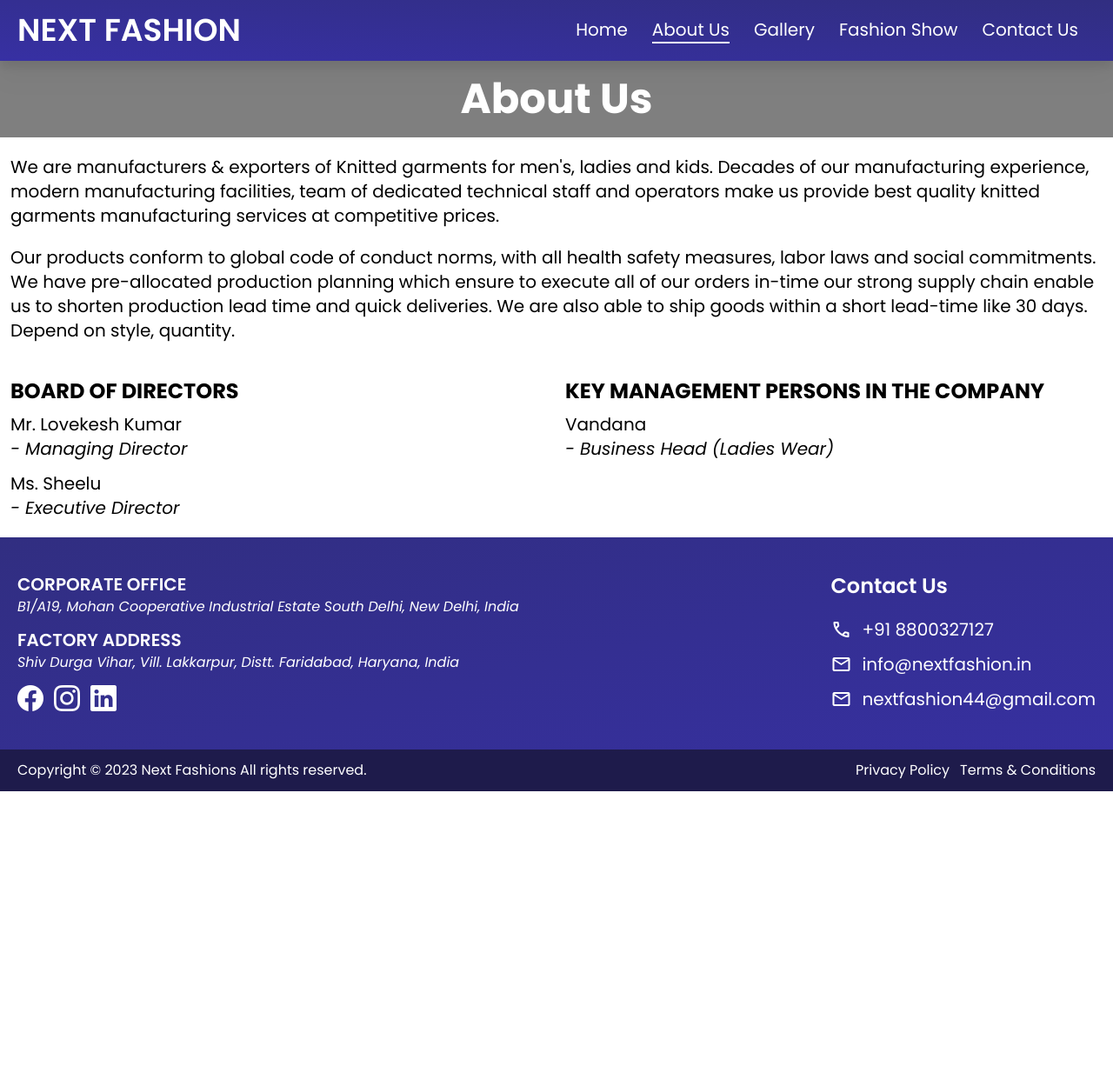
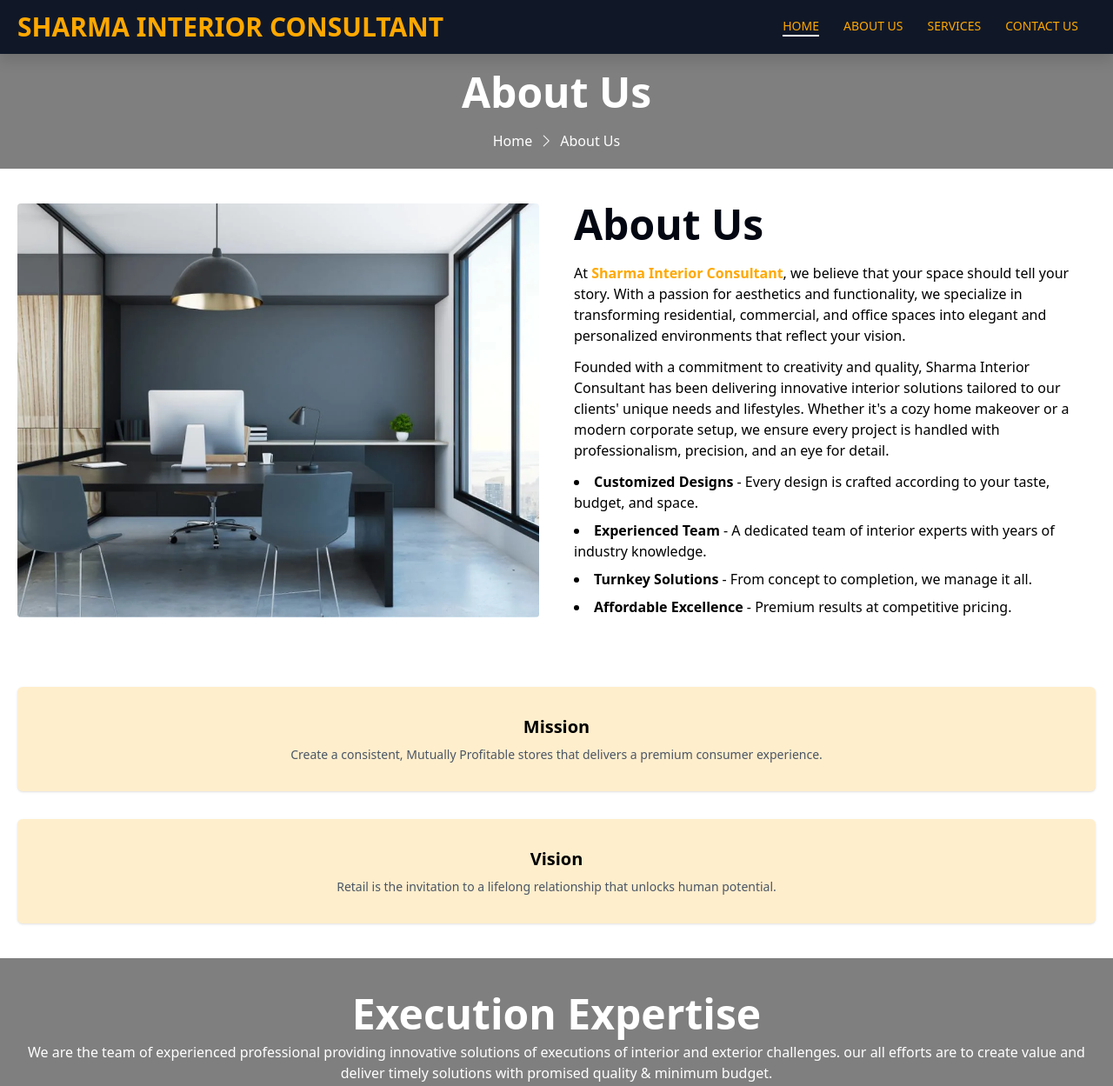
Before and after one commit to sharmainteriorconsultant/home, a website: page about.html in a window 1280 px wide. Shown: the top 1249 px of the page at 87% size. Before the commit the page ends 910 px from the top, so only its background shows below. Drawn offline with nearby package versions, Linux system fonts and the light colour scheme.

Commit message:
Updated about.html

```diff
--- a/about.html
+++ b/about.html
@@ -4,43 +4,42 @@
 <head>
     <meta charset="UTF-8">
     <meta name="viewport" content="width=device-width, initial-scale=1.0">
-    <title>Next Fashion | About Us</title>
+    <title>Sharma Interior Consultant | Home</title>
     <!-- <link rel="stylesheet" href="./dist/output.css"> -->
-    <script src="https://cdn.tailwindcss.com"></script>
-    <link rel="stylesheet" href="./custom.css">
-
+    <link rel="stylesheet" href="./src/output.css">
     <link rel="stylesheet"
         href="https://fonts.googleapis.com/css2?family=Material+Symbols+Outlined:opsz,wght,FILL,GRAD@48,600,1,0" />
+    <link rel="stylesheet" href="https://cdn.jsdelivr.net/npm/bootstrap-icons@1.10.5/font/bootstrap-icons.css">
 
-    <link rel="stylesheet" href="https://cdn.jsdelivr.net/npm/bootstrap-icons@1.10.5/font/bootstrap-icons.css">
 </head>
 
 <body>
 
-    <header class="bg-gradient-to-tr from-indigo-800 to-indigo-900 text-white sticky top-0 w-full z-50 drop-shadow-xl">
+    <header class="bg-gray-900 text-[#ffa800] sticky top-0 w-full z-50 drop-shadow-xl">
         <nav class="max-w-screen-xl  mx-auto flex gap-10 justify-between items-center px-5 py-3">
             <div class=" flex items-center">
-                <a href="index.html">
-                    <h1 class="text-3xl lg:text-4xl font-semibold uppercase">Next Fashion</h1>
+                <a href="./index.html">
+                    <h1 class="text-2xl lg:text-3xl font-semibold uppercase">Sharma Interior Consultant</h1>
                 </a>
             </div>
             <div>
                 <input type="checkbox" name="" id="toggle-menu" class="hidden">
-                <label for="toggle-menu" class="lg:hidden"><i class="bi bi-list"></i></label>
+                <label for="toggle-menu" class="lg:hidden"><i class="bi bi-list text-3xl"></i></label>
                 <ul
-                    class="fixed top-0 h-screen -left-full w-[50vw] duration-200 max-w-[500px]  lg:static lg:h-fit lg:w-full lg:max-w-full bg-indigo-800 lg:bg-transparent flex flex-col lg:flex-row gap-5 lg:gap-7 p-5 lg:py-2 [&>li]:text-xl lg:[&>li]:border-b-2  [&>li]:transition-all [&>li]:duration-200">
+                    class="fixed top-0 h-screen -left-full w-[90vw] duration-200 max-w-[500px]  lg:static lg:h-fit lg:w-full lg:max-w-full bg-gray-900 lg:bg-transparent flex flex-col lg:flex-row gap-5 lg:gap-7 p-5 lg:py-2 [&>li]:text-sm [&>li]:uppercase lg:[&>li]:border-b-2  [&>li]:transition-all [&>li]:duration-200">
                     <div class=" border-b-2 pb-2 flex items-center justify-between lg:hidden">
                         <a href="./index.html">
-                            <h1 class="uppercase font-bold">Next Fashion</h1>
+                            <h1 class="uppercase font-bold">Sharma Interior Consultant</h1>
                         </a>
-                        <label for="toggle-menu"><i class="bi bi-x-lg"></i></label>
+                        <label for="toggle-menu"><i class="bi bi-x-lg text-2xl"></i></label>
                     </div>
-                    <li class="border-transparent hover:border-white"><a href="./index.html">Home</a></li>
                     <li class="border-white hover:border-white underline lg:no-underline underline-offset-4"><a
-                            href="./about.html">About Us</a></li>
-                    <li class="border-transparent hover:border-white"><a href="./gallery.html">Gallery</a></li>
-                    <li class="border-transparent hover:border-white"><a href="./fashion-show.html">Fashion Show</a></li>
-                    <li class="border-transparent hover:border-white"><a href="./contact-us.html">Contact Us</a></li>
+                            href="./index.html">Home</a></li>
+                    <li class="border-transparent hover:border-white"><a href="./about.html">About Us</a></li>
+                    <!-- <li class="border-transparent hover:border-white"><a href="./gallery.html">Projects</a></li> -->
+                    <li class="border-transparent hover:border-white"><a href="#services">Services</a></li>
+                    <!-- <li class="border-transparent hover:border-white"><a href="./contact-us.html">Our Clients</a></li> -->
+                    <li class="border-transparent hover:border-white"><a href="tel:+918750547403">Contact Us</a></li>
                 </ul>
             </div>
 
@@ -48,85 +47,134 @@
     </header>
 
     <main>
-        <section class=" bg-[url('./assets/images/banner-image.jpg')] bg-cover bg-no-repeat bg-bottom">
-            <h1 class="text-center text-3xl md:text-5xl py-5 px-3 text-white font-bold bg-[rgba(0,0,0,0.5)]">About Us
-            </h1>
-        </section>
-
-        <section>
-            <div class="max-w-screen-xl mx-auto px-3 py-5 flex flex-col gap-5  md:text-xl">
-                <p>
-                    We are manufacturers & exporters of Knitted garments for men's, ladies and kids. Decades of our
-                    manufacturing experience, modern manufacturing facilities, team of dedicated technical staff and
-                    operators make us provide best quality knitted garments manufacturing services at competitive
-                    prices.
-                </p>
-                <p>
-                    Our products conform to global code of conduct norms, with all health safety measures, labor laws
-                    and social commitments. We have pre-allocated production planning which ensure to execute all of our
-                    orders in-time our strong supply chain enable us to shorten production lead time and quick
-                    deliveries. We are also able to ship goods within a short lead-time like 30 days. Depend on style,
-                    quantity.
-                </p>
+        <section class="bg-[url('./assets/images/aboutusbanner_converted.webp')] bg-cover bg-no-repeat bg-bottom">
+            <div
+                class="min-h-44 md:min-h-64 lg:min-h-80 text-white bg-[rgba(0,0,0,0.5)]  py-5 px-3 flex flex-col gap-5 items-center justify-center mx-auto">
+                <h1 class="text-center text-3xl md:text-5xl font-bold">
+                    About Us
+                </h1>
+                <div class="flex items-center justify-center gap-2 text-sm md:text-base">
+                    <a href="/" class="hover:underline duration-100">Home</a>
+                    <span><i class="bi bi-chevron-right"></i></span>
+                    <span>About Us</span>
+                </div>
             </div>
         </section>
 
-        <section>
-            <div class="max-w-screen-xl mx-auto px-3 py-5 flex flex-col gap-5 md:flex-row">
+        <section class="my-10 px-5" id="">
+            <div class="max-w-screen-xl mx-auto flex flex-col md:flex-row gap-10">
+                <div class="flex items-center justify-center md:w-1/2">
+                    <img src="./assets/images/about-us.webp" alt="" class="w-full rounded h-full object-cover">
+                </div>
+                <div class="md:w-2/3 lg:w-1/2 flex flex-col gap-5">
+                    <h2 class="text-3xl lg:text-5xl font-semibold text-gray-950 ">About Us</h2>
+                    <div class="flex flex-col gap-3 items-start justify-between">
+                        <p>
+                            At <span class="font-semibold text-[#ffa800]">Sharma Interior Consultant</span>, we believe
+                            that your space should tell your story. With a passion for aesthetics and functionality, we
+                            specialize in transforming residential, commercial, and office spaces into elegant and
+                            personalized environments that reflect your vision.
+                        </p>
 
-                <div class="md:w-1/2">
-                    <h2 class="text-xl md:text-2xl font-bold ">BOARD OF DIRECTORS</h2>
-                    <ul class="mt-2 flex flex-col gap-3 [&>li]:text-xl [&>li>p]:flex [&>li>p]:flex-col">
-                        <li>
-                            <p class="capitalize">Mr. Lovekesh Kumar <span class="italic">- Managing Director</span></p>
-                        </li>
-                        <li>
-                            <p class="capitalize">Ms. Sheelu <span class="italic">- Executive Director</span></p>
-                        </li>
-                    </ul>
+                        <p>
+                            Founded with a commitment to creativity and quality, Sharma Interior Consultant has been
+                            delivering innovative interior solutions tailored to our clients' unique needs and
+                            lifestyles. Whether it's a cozy home makeover or a modern corporate setup, we ensure every
+                            project is handled with professionalism, precision, and an eye for detail.
+                        </p>
+                        <ul class="list-disc list-inside flex flex-col gap-2">
+                            <li><span class="font-semibold">Customized Designs</span> - Every design is crafted
+                                according to your taste, budget, and space.
+                            </li>
+                            <li>
+                                <span class="font-semibold">Experienced Team</span> - A dedicated team of interior
+                                experts with years of industry knowledge.
+                            </li>
+                            <li>
+                                <span class="font-semibold">Turnkey Solutions</span> - From concept to completion, we
+                                manage it all.
+                            </li>
+                            <li>
+                                <span class="font-semibold">Affordable Excellence</span> - Premium results at
+                                competitive pricing.
+                            </li>
+                        </ul>
+                    </div>
                 </div>
+            </div>
+        </section>
 
-                <div class="md:w-1/2">
-                    <h2 class="text-xl md:text-2xl font-bold ">KEY MANAGEMENT PERSONS IN THE COMPANY</h2>
-                    <ul class="mt-2 flex flex-col gap-3 [&>li]:text-xl [&>li>p]:flex [&>li>p]:flex-col">
-                        <li>
-                            <p class="capitalize">Vandana <span class="italic">- Business Head (ladies Wear)</span></p>
-                        </li>
-                    </ul>
+        <section class="">
+            <div class="max-w-screen-xl mx-auto py-10 px-5 text-center">
+                <div class="grid grid-cols-1 md:grid-cols-2 gap-8">
+                    <!-- Card 1 -->
+                    <div class="bg-[rgba(255,170,0,0.2)] p-8 shadow-sm hover:shadow-md transition rounded-md">
+                        <!-- <img src="https://cdn-icons-png.flaticon.com/512/850/850960.png" alt="Retail Icon"
+                            class="mx-auto w-16 h-16 mb-4" /> -->
+                        <h3 class="text-xl font-semibold mb-2">Mission</h3>
+                        <p class="text-gray-600 text-sm">Create a consistent, Mutually Profitable stores that delivers a premium consumer experience.</p>
+                    </div>
+                    <!-- Card 2 -->
+                    <div class="bg-[rgba(255,170,0,0.2)] p-8 shadow-sm hover:shadow-md transition rounded-md">
+                        <!-- <img src="https://cdn-icons-png.flaticon.com/512/2949/2949763.png" alt="Office Icon"
+                            class="mx-auto w-16 h-16 mb-4" /> -->
+                        <h3 class="text-xl font-semibold mb-2">Vision</h3>
+                        <p class="text-gray-600 text-sm">Retail is the invitation to a lifelong relationship that unlocks human potential.</p>
+                    </div>
                 </div>
 
             </div>
+        </section>
 
+        <section class="bg-[url('./assets/images/aboutusbanner_converted.webp')] bg-cover bg-no-repeat bg-bottom">
+            <div class="min-h-44 md:min-h-64 lg:min-h-80 text-white bg-[rgba(0,0,0,0.5)]  py-5 px-3 ">
+                <div class="max-w-screen-xl mx-auto px-3 py-5 flex flex-col gap-2 md:gap-3  md:text-xl text-center">
+                    <h2 class="text-3xl lg:text-5xl font-semibold text-center mb-1 md:mb-1.5">Execution
+                        Expertise</h2>
+                    <p class="text-sm md:text-base">
+                        We are the team of experienced professional providing innovative solutions of executions of
+                        interior and exterior challenges. our all efforts are to create value and deliver timely
+                        solutions with promised quality & minimum budget.
+                    </p>
+                    <p class="text-sm md:text-base">We also follow the safety norms to avoid accident at site, also to
+                        care our employee we are also registered for PF & ESIC.</p>
+                    <p class="text-sm md:text-base">With the expert team we re capable to deliver all types of the
+                        project on PAN India level without any huddle.</p>
+                </div>
+            </div>
+        </section>
+
+         <section class="">
+            <div class="max-w-screen-xl mx-auto py-10 px-5 text-center flex justify-center items-center flex-col gap-6 md:gap-8">
+                <p>Are you ready to makeover your space?</p>
+                <a href="tel:+918750547403"
+                class="px-6 py-2 whitespace-nowrap bg-[#ffa800] text-white rounded hover:bg-white border border-[#ffa800] hover:text-[#ffa800] transition">Contact
+                Us</a>
+
+            </div>
         </section>
     </main>
 
 
-    <footer class="bg-gradient-to-tl from-indigo-800 to-indigo-900 text-white">
+     <footer class="bg-gradient-to-tl bg-[rgba(255,170,0,0.3)] -white">
+
         <div class="max-w-screen-xl mx-auto px-5 py-10 flex flex-col md:flex-row justify-between gap-10">
+
             <div class=" flex flex-col gap-3">
-                <div class="">
-                    <p class="text-xl font-semibold">CORPORATE OFFICE</p>
+
+                <div class="md:max-w-1/2">
+                    <p class="text-2xl font-semibold mb-5">Office</p>
                     <address>
-                        <a href="#">
-                            B1/A19, Mohan Cooperative Industrial Estate
-                            South Delhi, New Delhi, India
-                        </a>
-                    </address>
-                </div>
-                <div>
-                    <p class="text-xl font-semibold">FACTORY ADDRESS</p>
-                    <address>
-                        <a href="#">
-                            Shiv Durga Vihar, Vill. Lakkarpur,
-                            Distt. Faridabad, Haryana, India
-                        </a>
+                           Plot no. 62, Street no. 1, Jai Maa Saraswati Property, Pancheel
+                           colony, Ismailpur, Faridabad, Haryana-121003
                     </address>
                 </div>
 
+
                 <ul class="text-3xl flex gap-3">
-                    <li class="hover:text-blue-600 duration-300"><a href="#"><i class="bi bi-facebook"></i></a></li>
-                    <li class="hover:text-red-700 duration-300"><a href="#"><i class="bi bi-instagram"></i></a></li>
-                    <li class="hover:text-blue-500 duration-300"><a href="#"><i class="bi bi-linkedin"></i></a></li>
+                    <!-- <li class="hover:text-blue-600 duration-300"><a href="#"><i class="bi bi-facebook"></i></a></li> -->
+                    <li class="hover:text-red-700 duration-300"><a href="https://www.instagram.com/sharma_interior_consultant"><i class="bi bi-instagram"></i></a></li>
+                    <!-- <li class="hover:text-blue-500 duration-300"><a href="#"><i class="bi bi-linkedin"></i></a></li> -->
                 </ul>
             </div>
 
@@ -140,43 +188,45 @@
             <div class="">
                 <p class="text-2xl font-semibold mb-5">Contact Us</p>
                 <ul
-                    class="flex flex-col gap-3 [&>li]:text-xl [&>li]:flex [&>li]:items-center [&>li]:justify-start [&>li]:gap-3">
-                    <li class="hover:ps-1 duration-500 hover:text-indigo-300">
+                    class="flex flex-col gap-3 [&>li]:md:text-xl [&>li]:flex [&>li]:items-center [&>li]:justify-start [&>li]:gap-3">
+                    <li class="hover:ps-1 duration-500">
                         <span class="material-symbols-outlined">
                             call
                         </span>
-                        <a href="tel:+918800327127">+91 8800327127</a>
+                        <a href="tel:+918750547403">+91 8750547403</a>
                     </li>
-                    <li class="hover:ps-1 duration-500 hover:text-indigo-300">
+                    <li class="hover:ps-1 duration-500">
                         <span class="material-symbols-outlined">
                             mail
                         </span>
-                        <a href="mailto:info@nextfashion.in">info@nextfashion.in</a>
+                        <a href="mailto:sharmainteriorconsultant@gmail.com">sharmainteriorconsultant@gmail.com</a>
                     </li>
-                    <li class="hover:ps-1 duration-500 hover:text-indigo-300">
-                        <span class="material-symbols-outlined">
-                            mail
-                        </span>
-                        <a href="mailto:nextfashion44@gmail.com	">nextfashion44@gmail.com</a>
-                    </li>
+
                 </ul>
             </div>
+
         </div>
 
-        <div class="bg-indigo-950">
+
+
+        <div class="bg-gray-900 text-[#ffa800]">
+
             <div
-                class="max-w-screen-xl mx-auto flex  flex-col-reverse md:flex-row gap-5 justify-between items-center px-5 py-3">
+                class="max-w-screen-xl mx-auto flex justify-center flex-col-reverse md:flex-row gap-5 items-center px-5 py-3">
 
                 <div class="text-center md:text-left">
-                    <p>Copyright © 2023 <a href="./index.html">Next Fashions</a> All rights reserved.</p>
+                    <p>Copyright © 2025 <a href="./index.html">Sharma Interior Consultant</a> All rights reserved.</p>
                 </div>
 
-                <ul class="flex gap-3">
+                <!-- <ul class="flex gap-3">
                     <li><a href="./privacy-policy.html">Privacy Policy</a></li>
                     <li><a href="./term-and-conditions.html">Terms & Conditions</a></li>
-                </ul>
+                </ul> -->
+
             </div>
+
         </div>
+
     </footer>
 </body>
 
```
